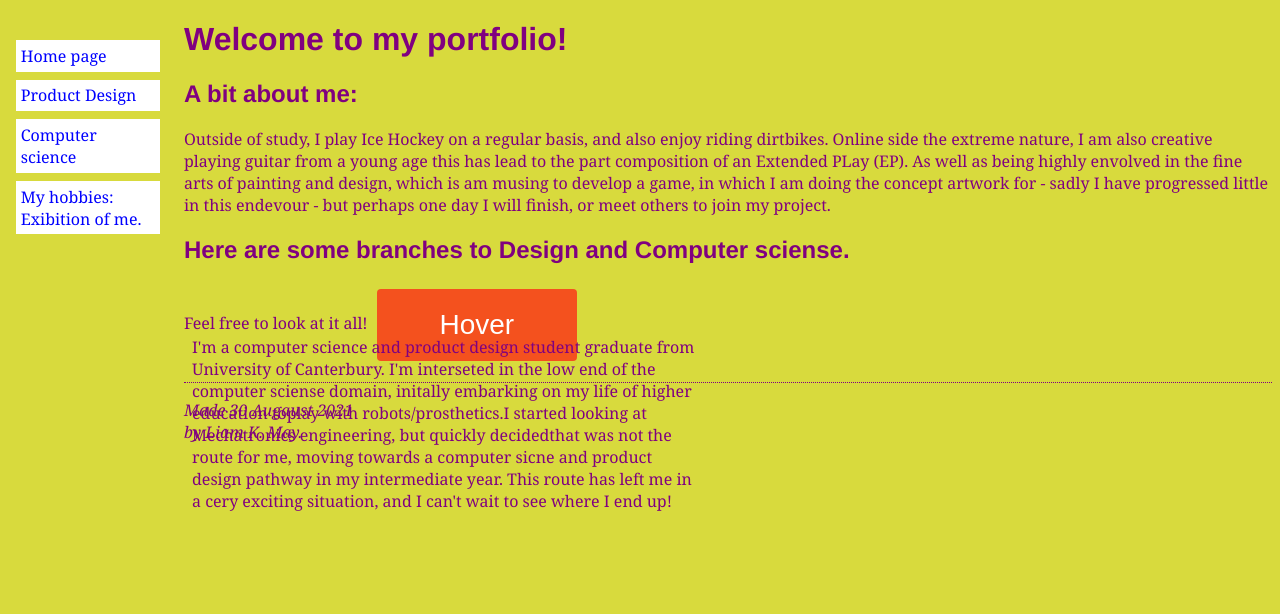
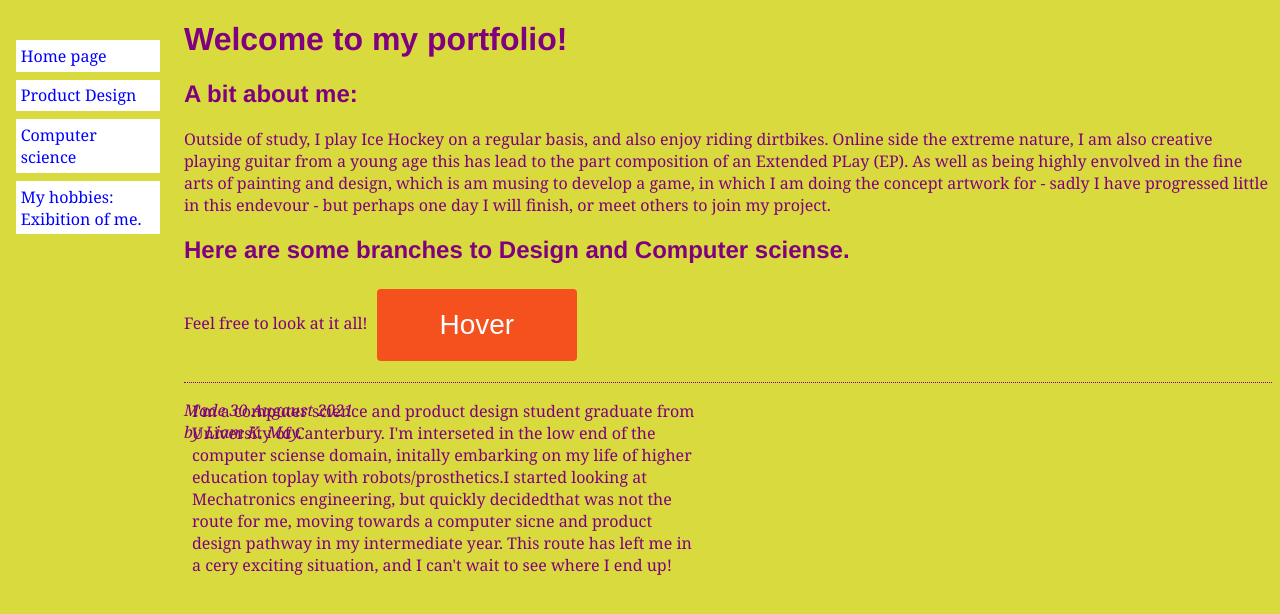
Before and after one commit to TheTriangleTrippa/Portfolio, a Jekyll site: the page built from index.html, in a window 1280 px wide. Shown: the top 614 px of the page. Built offline with Jekyll 4.4.1, drawn with Linux system fonts in a browser that asks for light colours.

Commit message:
Update stylesheet.css

```diff
--- a/assets/css/stylesheet.css
+++ b/assets/css/stylesheet.css
@@ -17,8 +17,13 @@ body {
 
        p.bio {
     position: absolute;
-    top: 20em;
+    top: 24em;
     left: 12em;
+    width: 40% }
+
+    p.bio2 {
+    position: inline-block;
+    left: 16em;
     width: 40% }
 
 
@@ -81,7 +86,7 @@ address.site_signing{
 
 
   .button {
-  display: absolute;
+  display: inline-block;
   border-radius: 4px;
   background-color: #f4511e;
   border: none;
```
